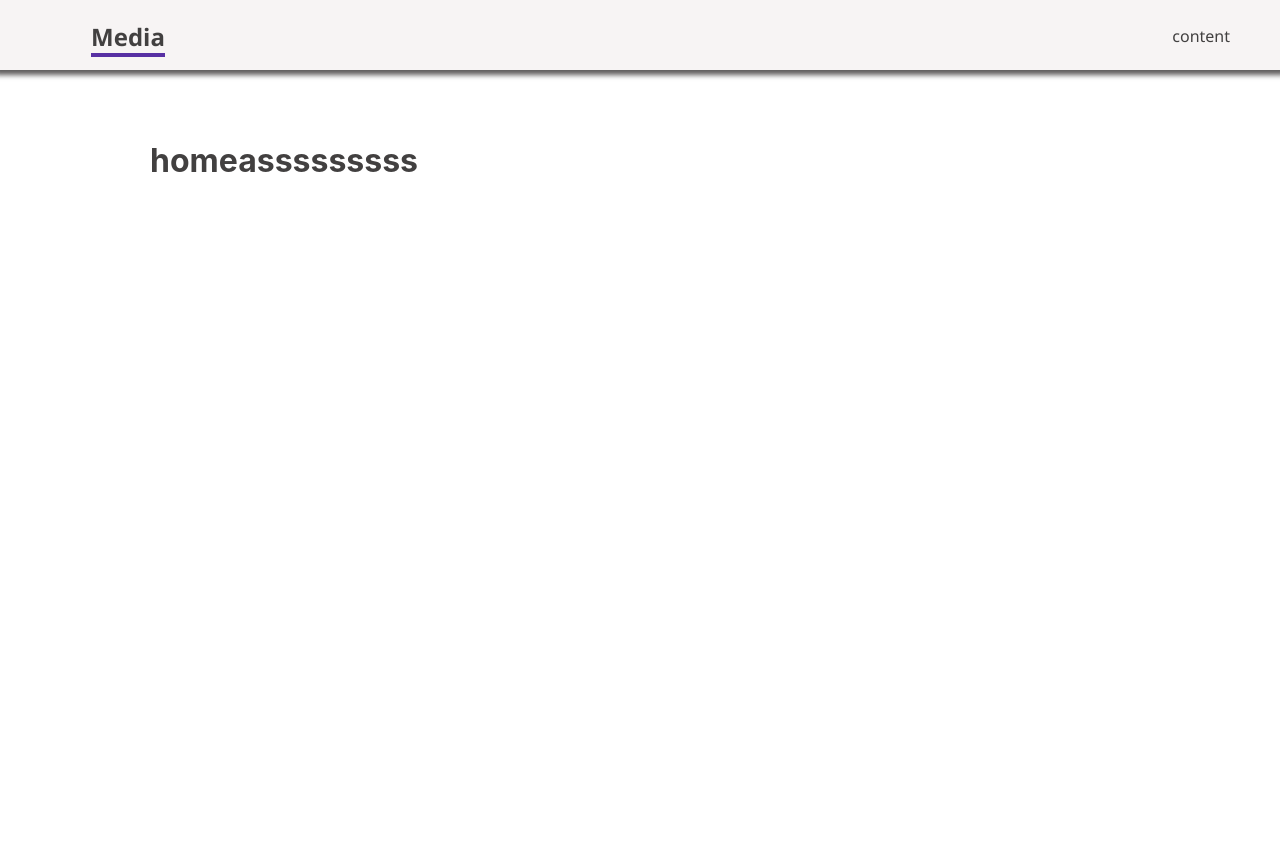
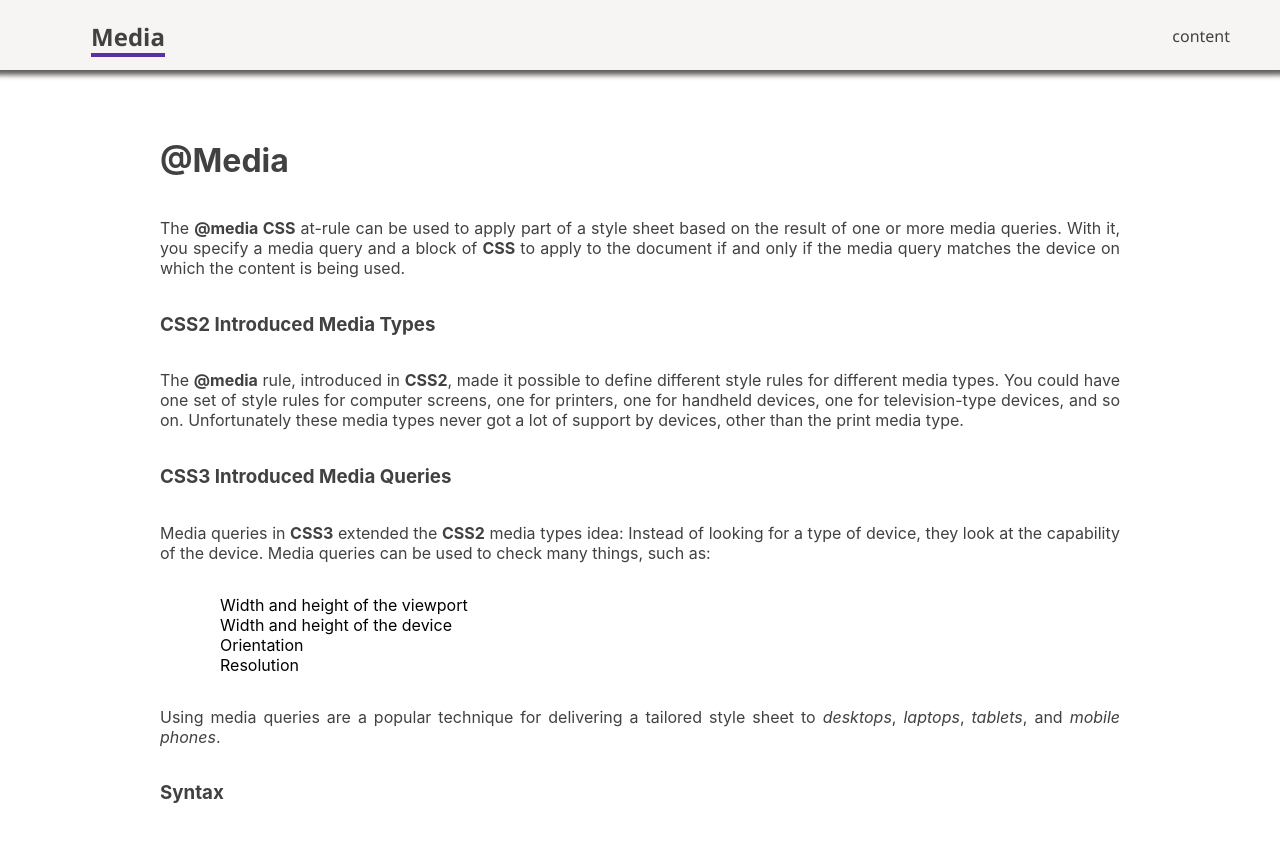
Before and after one commit to leonsuaren/docs, a React (Create React App) app: page / in a window 1280 px wide. Shown: the top 842 px of the page. Before the commit the page ends 800 px from the top, so only its background shows below. Built offline with nearby package versions, Linux system fonts and the light colour scheme.

Commit message:
added content to home view

```diff
--- a/src/layout/HomeLayout/styled.js
+++ b/src/layout/HomeLayout/styled.js
@@ -2,7 +2,7 @@ import styled from 'styled-components';
 
 export const HomeContainer = styled.div`
   margin: 0;
-  padding: 50px 0;
+  padding: 50px 10px;
   height: 100%;
   display: flex;
   flex-direction: column;
--- a/src/views/home/Home.jsx
+++ b/src/views/home/Home.jsx
@@ -4,9 +4,25 @@ import * as lay from '../../layout';
 import * as styled from './styled';
 
 export const Home = () => {
-  return(
+  return (
     <lay.HomeLayout>
-      <styled.Header>homeasssssssss</styled.Header>
+      <styled.Header>@Media</styled.Header>
+      <styled.Text>The <b>@media CSS</b> at-rule can be used to apply part of a style sheet based on the result of one or more media queries. With it, you specify a media query and a block of <b>CSS</b> to apply to the document if and only if the media query matches the device on which the content is being used.</styled.Text>
+      <h3>CSS2 Introduced Media Types</h3>
+      <styled.Text>The <b>@media</b> rule, introduced in <b>CSS2</b>, made it possible to define different style rules for different media types.
+      You could have one set of style rules for computer screens, one for printers, one for handheld devices, one for television-type devices, and so on.
+      Unfortunately these media types never got a lot of support by devices, other than the print media type.</styled.Text>
+      <h3><b>CSS3</b> Introduced Media Queries</h3>
+      <styled.Text>Media queries in <b>CSS3</b> extended the <b>CSS2</b> media types idea: Instead of looking for a type of device, they look at the capability of the device.
+      Media queries can be used to check many things, such as:</styled.Text>
+      <ul>
+        <li>Width and height of the viewport</li>
+        <li>Width and height of the device</li>
+        <li>Orientation</li>
+        <li>Resolution</li>
+      </ul>
+      <styled.Text> Using media queries are a popular technique for delivering a tailored style sheet to <i>desktops</i>, <i>laptops</i>, <i>tablets</i>, and <i>mobile phones</i>.</styled.Text>
+      <h3>Syntax</h3>
     </lay.HomeLayout>
   )
 }
--- a/src/views/home/styled.js
+++ b/src/views/home/styled.js
@@ -4,3 +4,8 @@ export const Header = styled.h1`
   position: relative;
   z-index: -2;
 `;
+
+export const Text = styled.p`
+  text-align: justify;
+  tab-size: 2;
+`;
```
